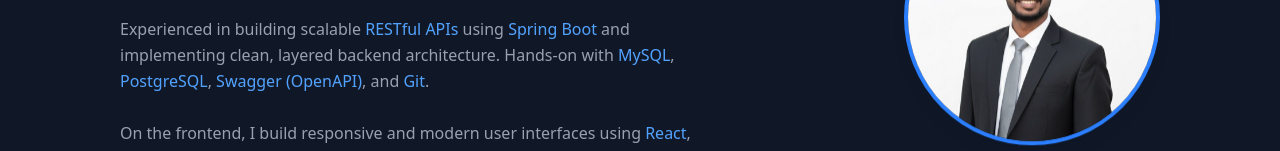
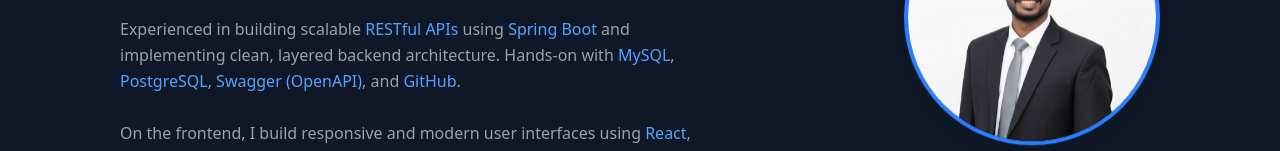
Before and after one commit to KunalSagar0615/my-portfolio, a React (Vite) app: page / in a window 1280 px wide. Shown: the part 405-556 px from the top of the page. Built offline with nearby package versions, Linux system fonts and the light colour scheme.

Commit message:
profile description changed

```diff
--- a/src/components/Home.jsx
+++ b/src/components/Home.jsx
@@ -28,7 +28,7 @@
           <span className="text-blue-400 font-medium">MySQL</span>,{" "}
           <span className="text-blue-400 font-medium">PostgreSQL</span>,{" "}
           <span className="text-blue-400 font-medium">Swagger (OpenAPI)</span>, and{" "}
-          <span className="text-blue-400 font-medium">Git</span>.
+          <span className="text-blue-400 font-medium">GitHub</span>.
           <br /><br />
           On the frontend, I build responsive and modern user interfaces using{" "}
           <span className="text-blue-400 font-medium">React</span>,{" "}
```
